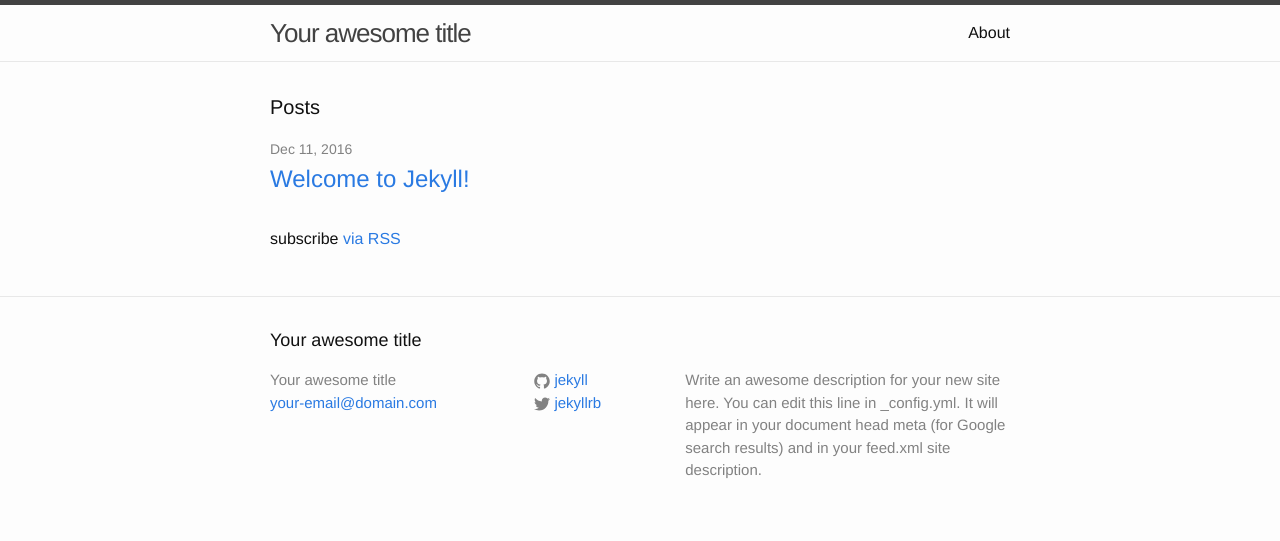
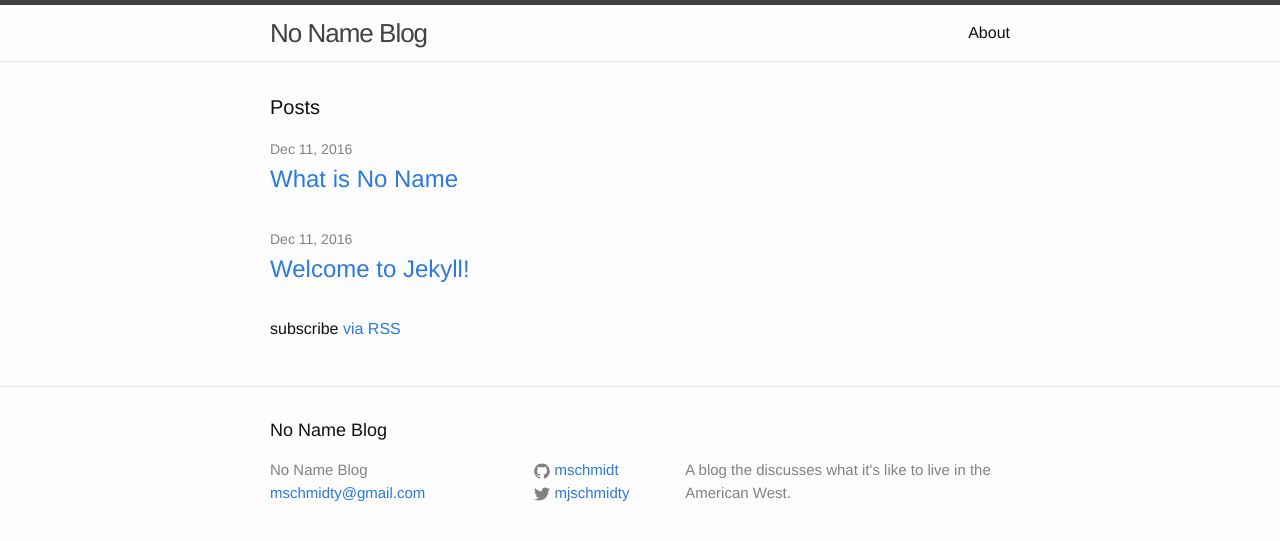
Before and after one commit to mschmidty/noname, a Jekyll site: the page built from index.html, in a window 1280 px wide. Shown: the top 541 px of the page. Built offline with Jekyll 4.4.1, drawn with Linux system fonts in a browser that asks for light colours.

Commit message:
first post

```diff
--- a/_config.yml
+++ b/_config.yml
@@ -1,14 +1,12 @@
 # Site settings
-title: Your awesome title
-email: your-email@domain.com
+title: No Name Blog
+email: mschmidty@gmail.com
 description: > # this means to ignore newlines until "baseurl:"
-  Write an awesome description for your new site here. You can edit this
-  line in _config.yml. It will appear in your document head meta (for
-  Google search results) and in your feed.xml site description.
+  A blog the discusses what it's like to live in the American West.
 baseurl: "" # the subpath of your site, e.g. /blog/
 url: "http://yourdomain.com" # the base hostname & protocol for your site
-twitter_username: jekyllrb
-github_username:  jekyll
+twitter_username: mjschmidty
+github_username:  mschmidt
 
 # Build settings
 markdown: kramdown
--- /dev/null
+++ b/_posts/2016-12-11-what-is-noname.md
@@ -0,0 +1,10 @@
+---
+layout: post
+title:  "What is No Name"
+date:   2016-12-11 11:46:39
+categories: thesis
+---
+
+So what is this no name blog? To be honest, I don't really know yet. I started another blog [schmidtyworks.com][schmidtyworks] that was intended to be a platform to blog about my work as a wildife bioligist for the Bureau of Land Management.  I'll keep that blog going along with this one.  But writing about land management is bettter suited to a technical style.  While I think writing technically would help me grow as a biologist.  I don't want to do that with this blog.  I want to publish my free flowing thoughts, not just my technical work endevors.
+
+[schmidtyworks]: http://www.schmidtyworks.com/
```
Also changed, not shown: 1 other file.
